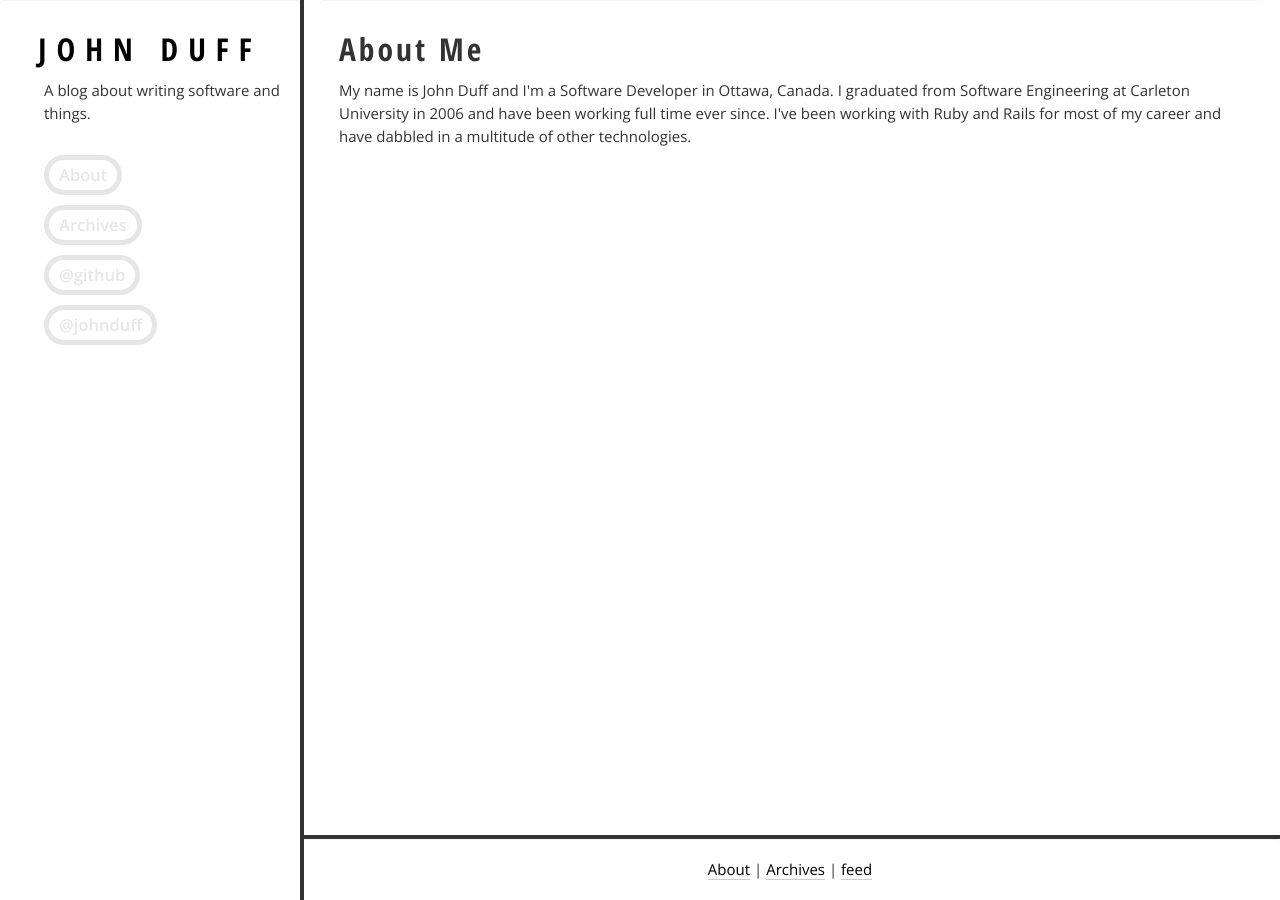
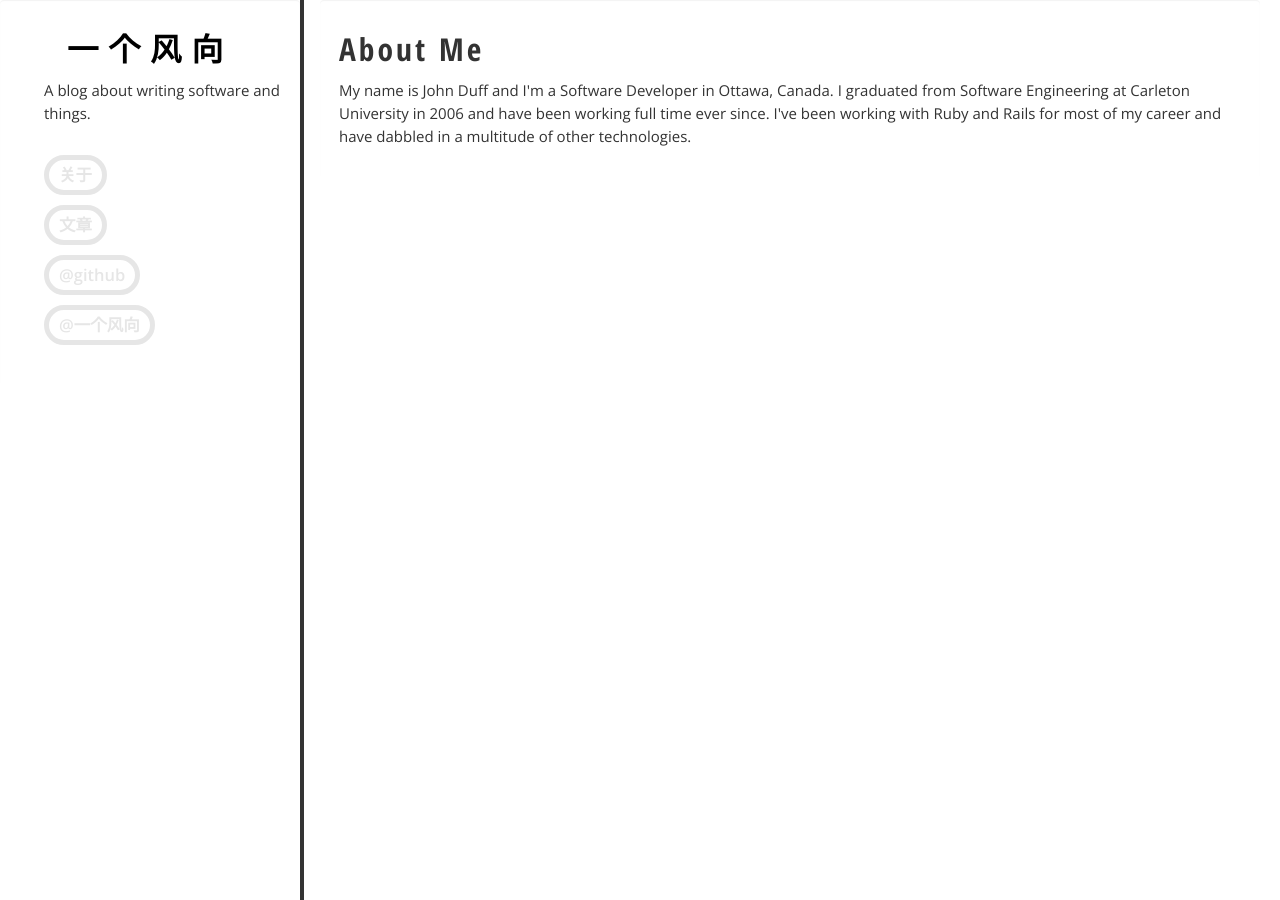
Before and after one commit to lanffy/lanffy.github.io, a Jekyll site: the page built from about.html, in a window 1280 px wide. Built offline with Jekyll 4.4.1, drawn with Linux system fonts in a browser that asks for light colours; nearby versions of some CDN libraries; Markdown is read by kramdown in place of the engine named in the settings.

Commit message:
updated default.html

```diff
--- a/_layouts/default.html
+++ b/_layouts/default.html
@@ -1,7 +1,7 @@
 <!DOCTYPE html>
 <html lang="en">
 <head>
-  <title>John Duff - {{ page.title }} </title>
+  <title>R_Lanffy - {{ page.title }} </title>
   <meta http-equiv="Content-type" content="text/html; charset=utf-8" />
   <meta name="verify-v1" content="fI45uNHehVNiO9Dt0Fp7XnsV0Z/ozBTkPoS6RlYAe50=" />
   <meta name="y_key" content="6c948e75a617b12d" />
@@ -19,16 +19,16 @@
       <div class="span4 sidebar affix">
         <div class="well">
           <h2 class='site-title'>
-            <a href="{{ site.production_url }}">JOHN DUFF</a>
+            <a href="{{ site.production_url }}">一个风向</a>
           </h2>
 
           <p>A blog about writing software and things.</p>
 
           <ul id="navigation" class="clearfix">
-            <li class='about'><a href='/about/'>About</a></li>
-            <li class='archives'><a href='/archives/'>Archives</a></li>
-            <li class="github"><a href="http://github.com/jduff" rel='me' class='url'>@github</a></li>
-            <li class="twitter"><a href="http://twitter.com/johnduff" rel="me" class="url">@johnduff</a></li>
+            <li class='about'><a href='/about/'>关于</a></li>
+            <li class='archives'><a href='/archives/'>文章</a></li>
+            <li class="github"><a href="http://github.com/lanffy" rel='me' class='url'>@github</a></li>
+            <li class="twitter"><a href="http://weibo.com/206661350" rel="me" class="url">@一个风向</a></li>
           </ul>
         </div>
       </div>
@@ -38,13 +38,13 @@
         </div>
       </div>
 
-      <div id="bottom" class="span8 offset4">
+<!--      <div id="bottom" class="span8 offset4">
         <div class="well">
           <a href="/about/">About</a> |
           <a href="/archives/">Archives</a> |
           <a href="/atom.xml">feed</a>
         </div>
-      </div>
+      </div>-->
     </div>
   </div>
 
```
